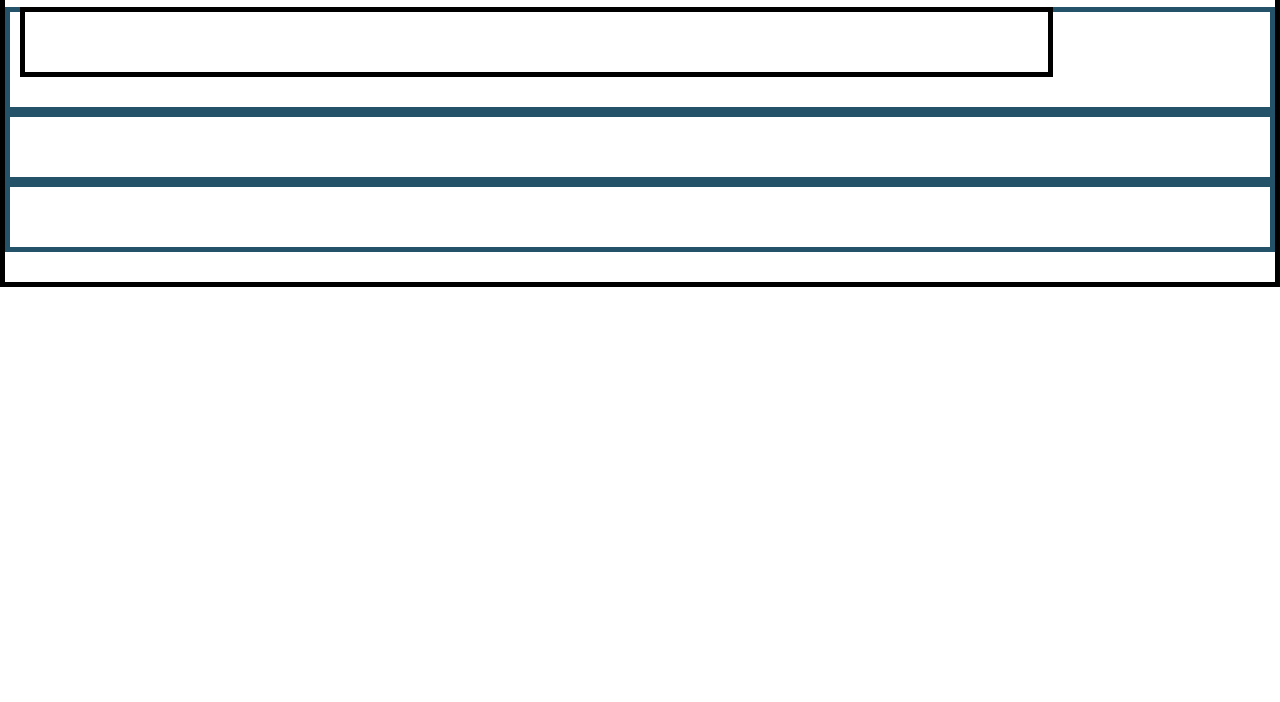
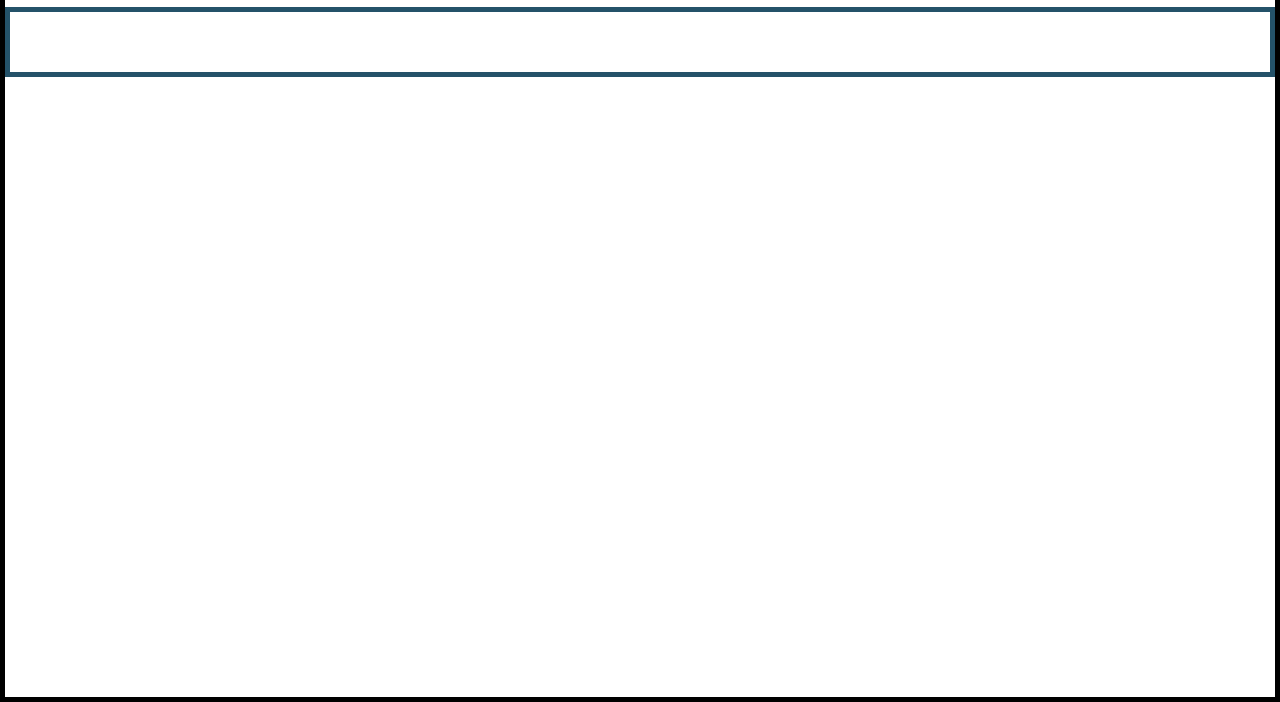
Before and after one commit to HamletN99/Portfolio2Hamlet, a plain HTML site: page public_html/Projects Page.html in a window 1280 px wide. Shown: the part 98-800 px from the top of the page. Drawn offline with Linux system fonts and the light colour scheme.

Commit message:
milestone 4 still

```diff
--- a/public_html/Projects Page.html
+++ b/public_html/Projects Page.html
@@ -13,17 +13,14 @@ and open the template in the editor.
         <link type="text/css" rel="stylesheet" href="css/bootstrap.css">
         <link type="text/css" rel="stylesheet" href="css/custom-style.css">
     </head>
-    <body>
+    <body id="pro">
         <div class='container-fluid'>
             <center>
                 <h1>Projects </h1>
-                <div class="col-xs-10">
-            </center>
             <div class="row"></div>
-            <div class='row'></div>
-            <div class='row'></div>
+
+
             </div>
-        </div>
 
     </body>
 </html>
--- a/public_html/css/custom-style.css
+++ b/public_html/css/custom-style.css
@@ -18,3 +18,10 @@ div{
     font-style: oblique;
    font-size-adjust: 25px;
 }
+.container-fluid{
+    height: 100vh;
+}
+
+#index{
+
+}
```
Also changed, not shown: public_html/index.html (+3 -3 lines).
